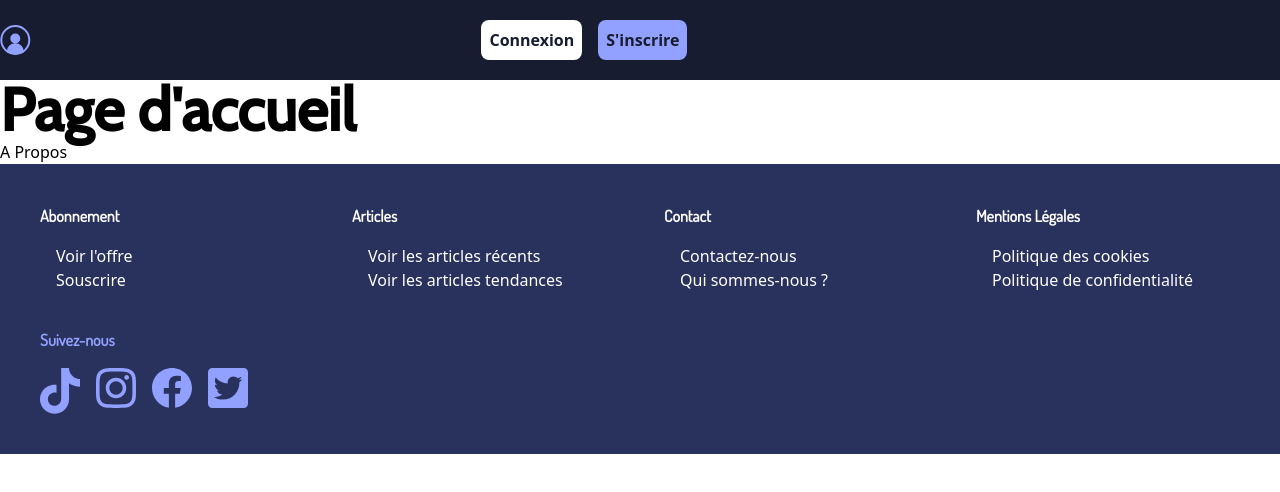
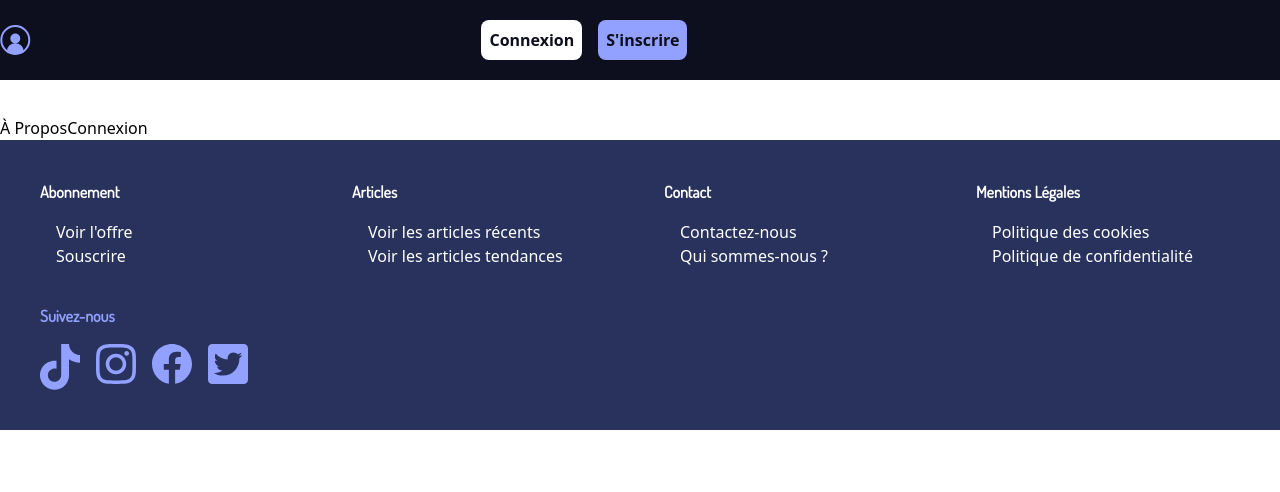
Before and after one commit to marionmura/ProjetS2_marion_yann_aline, a Vue app: page / in a window 1280 px wide. Shown: the top 492 px of the page. Built offline with nearby package versions, Linux system fonts and the light colour scheme.

Commit message:
création page connexion

```diff
--- a/src/assets/css/style.css
+++ b/src/assets/css/style.css
@@ -7,7 +7,7 @@
       @apply font-bold;
     }
     h1 {
-      @apply font-cabin text-6xl;
+      @apply font-cabin text-3xl text-white;
     }
     h4{
       @apply font-dosis font-bold text-base text-white;
--- /dev/null
+++ b/src/pages/Connexion.vue
@@ -0,0 +1,8 @@
+<template >
+    <h1 class="bg-grisbg">Connexion</h1>
+    <div class="flex flex-col">
+        <RouterLink to="/Home">Home</RouterLink>
+        <RouterLink to="/aPropos">A Propos</RouterLink>
+    </div>
+
+</template>
--- a/src/pages/index.vue
+++ b/src/pages/index.vue
@@ -1,4 +1,5 @@
 <template>
     <h1>Page d'accueil</h1>
-    <RouterLink to="/aPropos">A Propos</RouterLink>
+    <RouterLink to="/aPropos">À Propos</RouterLink>
+    <RouterLink to="/Connexion">Connexion</RouterLink>
   </template>
--- a/tailwind.config.js
+++ b/tailwind.config.js
@@ -4,12 +4,15 @@ module.exports = {
   content: ['./index.html', './src/**/*.{vue,js,ts,jsx,tsx}'],
   theme: {
     colors: {
-      noirbackground: '#171C30',
+      noirbackground: '#0D0F1E',
+      grisbg:'#171C30',
       grisfooter: '#29325D',
       white: '#ffffff',
       black: '#000000',
       transparent: 'transparent',
       violet:'#92A1FF',
+      rouge:'#FF8484',
+      vert:'#92FFB1'
     },
     fontFamily: {
       jost: ['Jost', 'sans-serif'],
```
